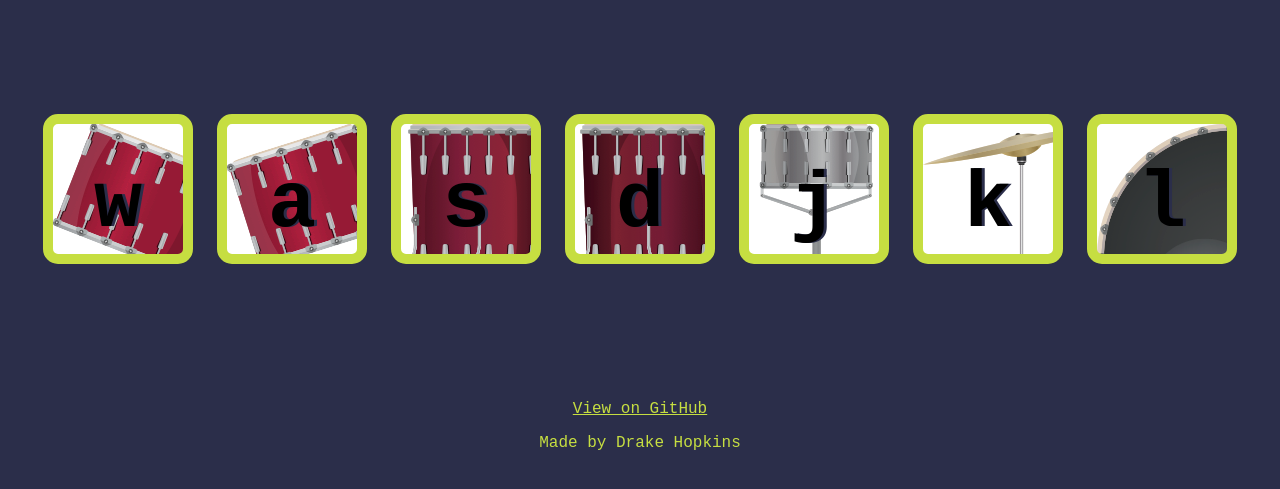
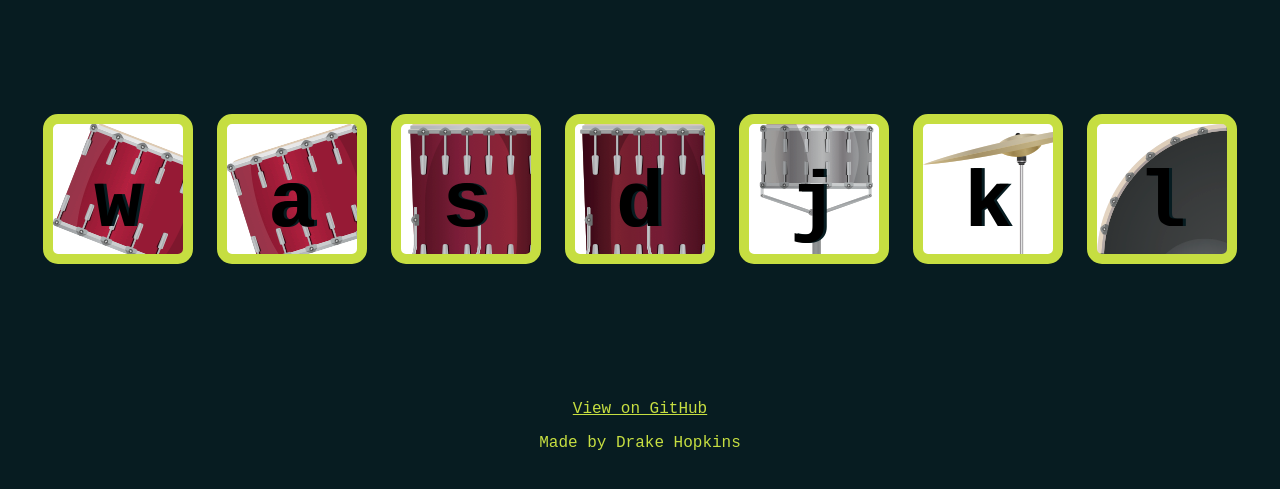
Before and after one commit to DrakeHopkins/personal-site, a plain HTML site: page projects/drum-set/index.html in a window 1280 px wide. Shown: the part 167-656 px from the top of the page. Drawn offline with Linux system fonts and the light colour scheme.

Commit message:
update project backgrounds

```diff
--- a/projects/color-memory/styles.css
+++ b/projects/color-memory/styles.css
@@ -1,6 +1,6 @@
 body {
   text-align: center;
-  background-color: #2B2E4A;
+  background-color: #071C21;
 }
 
 #game-title {
--- a/projects/drum-set/styles.css
+++ b/projects/drum-set/styles.css
@@ -1,6 +1,6 @@
 body {
   text-align: center;
-  background-color: #2B2E4A;
+  background-color: #071C21;
 }
 
 h1 {
@@ -61,7 +61,7 @@ footer {
   line-height: 2;
   font-weight: 900;
   color: black;
-  text-shadow: 3px 0 #2B2E4A;
+  text-shadow: 3px 0 #071C21;
   border-radius: 15px;
   display: inline-block;
   width: 150px;
```
